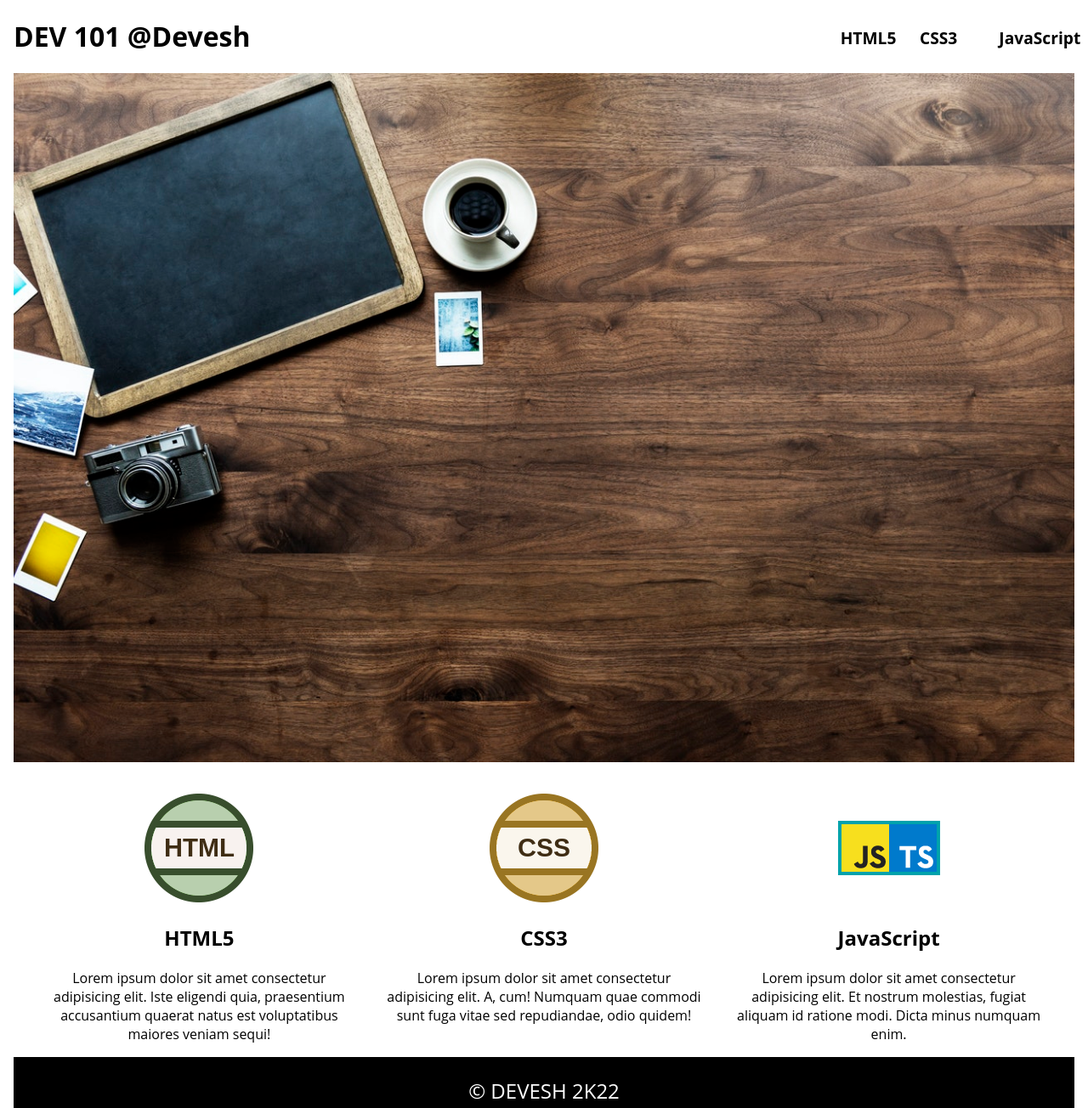
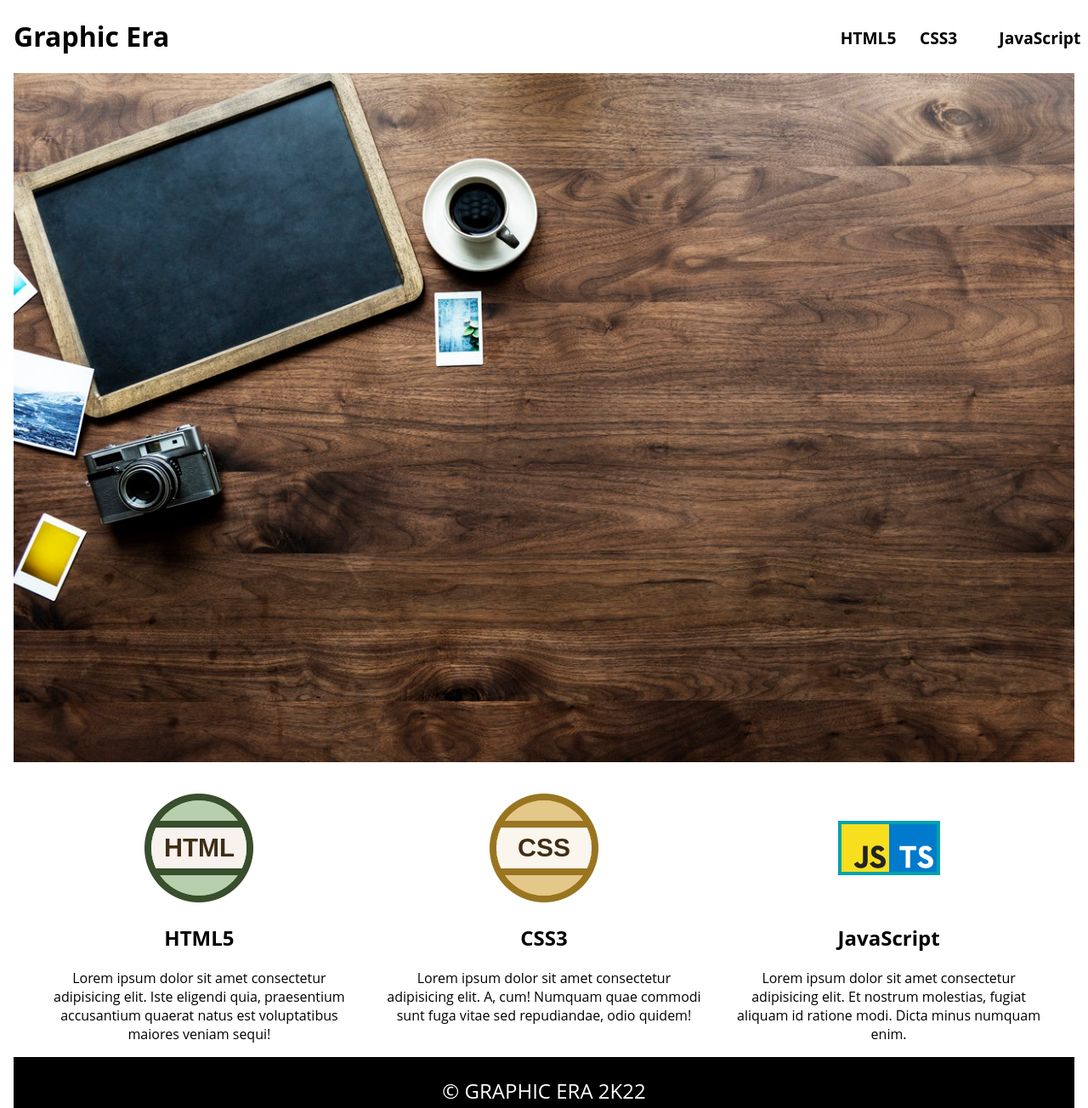
Before and after one commit to Deveshjoshi101/gitiotest, a plain HTML site: page index.html in a window 1280 px wide. Shown: the top 1304 px of the page at 85% size. Drawn offline with Linux system fonts and the light colour scheme.

Commit message:
Update index.html

```diff
--- a/index.html
+++ b/index.html
@@ -9,7 +9,7 @@
 </head>
 <body>
     <header>
-        <h1>DEV 101 @Devesh</h1>
+        <h1> Graphic Era </h1>
         <nav>
             <ul>
                 <li><a href="#1">HTML5</a></li>
@@ -44,7 +44,7 @@
     </main>
 
     <footer class="footer_parent">
-        <div class="footer_content">&#169; Devesh 2k22</div>
+        <div class="footer_content">&#169; Graphic Era 2k22</div>
     </footer>
 </body>
 
```
